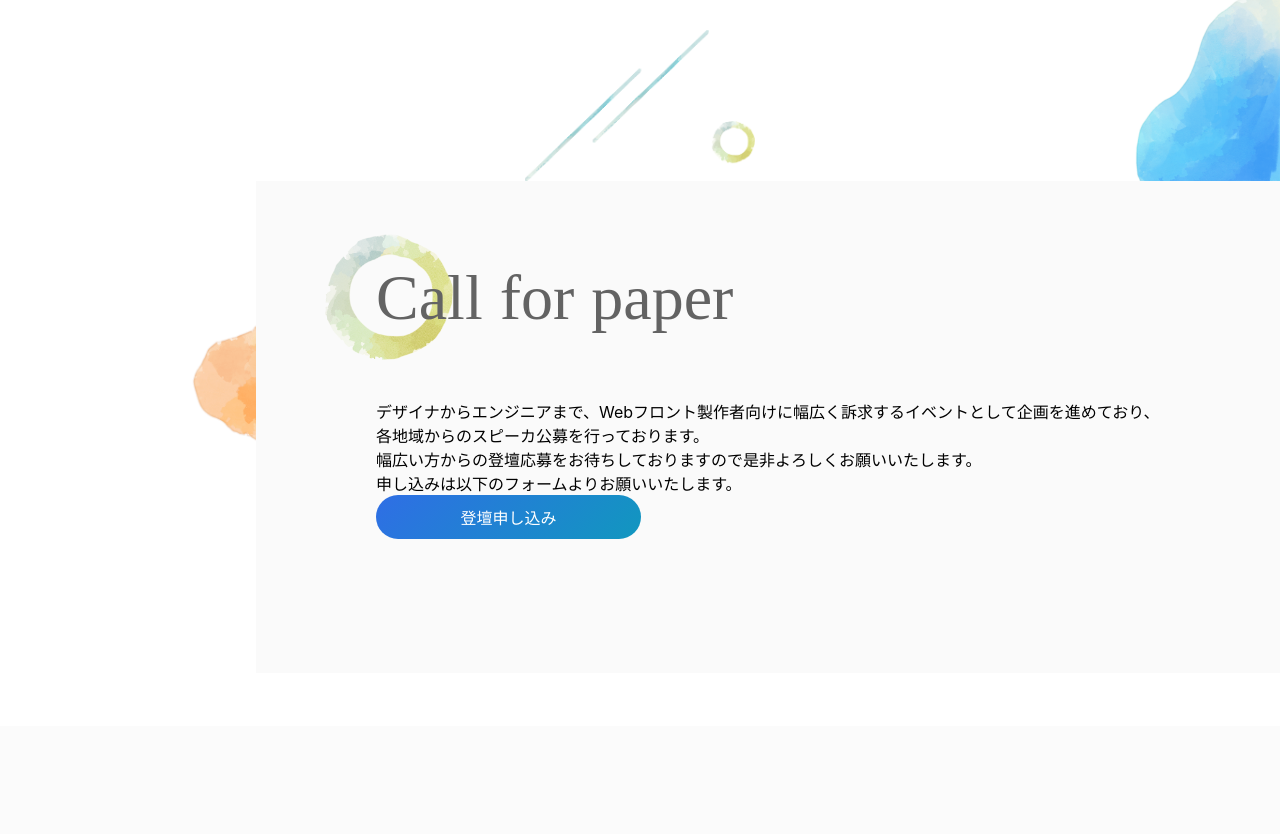
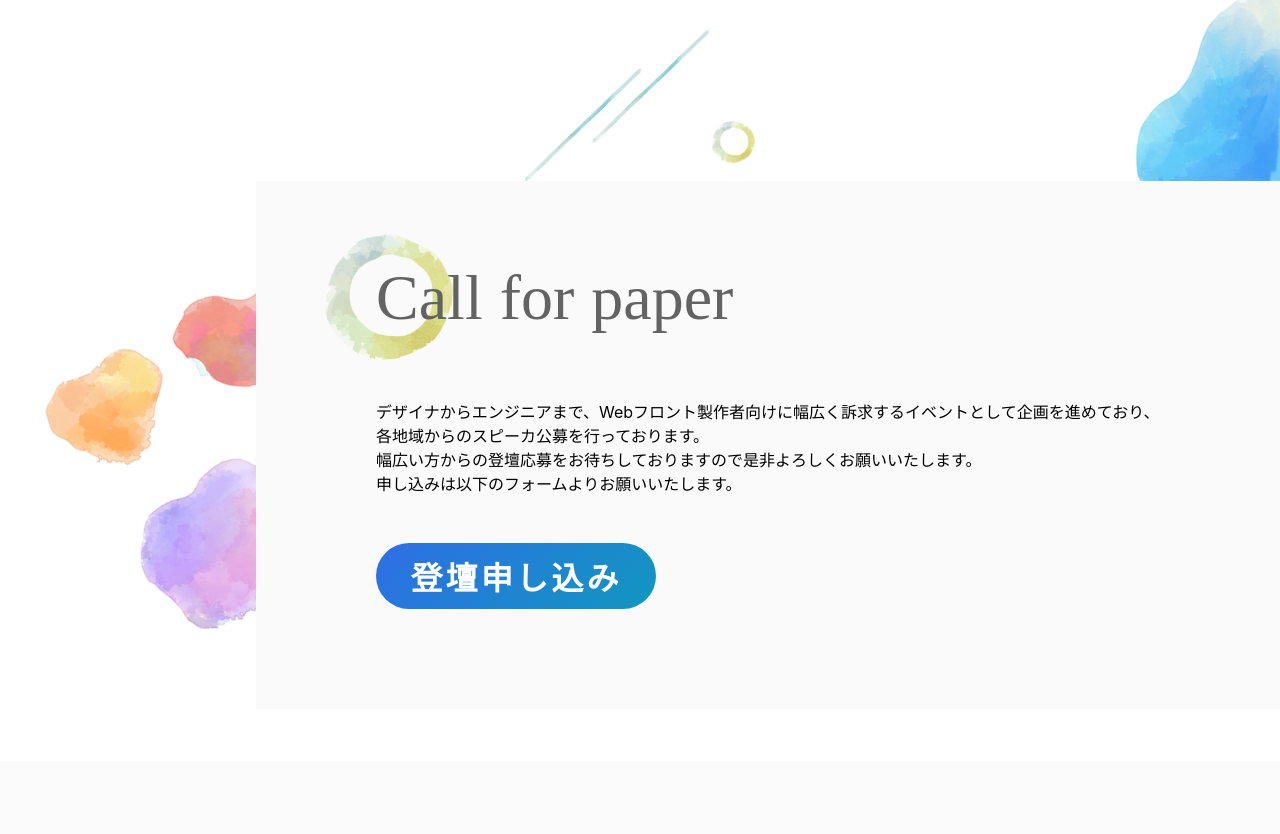
Before and after one commit to kfug/frontconf2019, a Nuxt app: page / in a window 1280 px wide. Shown: the part 1584-2418 px from the top of the page. Built offline with nearby package versions, Linux system fonts and the light colour scheme.

Commit message:
wantspeaker　SP調整

```diff
--- a/assets/scss/library/_mixin.scss
+++ b/assets/scss/library/_mixin.scss
@@ -89,21 +89,28 @@
 @mixin c-btn {
   display: inline-block;
   border-radius: 9999px;
-  padding: 10px 8px;
+  margin-bottom: 20px;
+  padding: 10px 20px;
   min-width: 220px;
-  margin-left: 18px;
-  margin-bottom: 50px;
+  max-width: 100%;
   text-decoration: none;
   text-align: center;
+  font-size: 1.8rem;
+  font-weight: bold;
   color: white;
-  font-weight: bold;
   position: relative;
-  overflow: hidden;
   background: $clr_bgGradation;
-  transition: all 0.65s ease;
+  opacity: 1;
+  transition: all .3s ease;
+
+  &:hover {
+    opacity: .5;
+    transition: all .3s ease;
+  }
+
   @include desktop {
-    min-width: 265px;
-    margin-left: 0px;
-    font-weight: normal;
+    min-width: 280px;
+    font-size: 2rem;
+    letter-spacing: .1em;
   }
 }
--- a/components/top/Wantspeaker.vue
+++ b/components/top/Wantspeaker.vue
@@ -18,14 +18,8 @@
           </div>
         </div>
       </div>
-      <div class="box"></div>
       <!--<img src="~assets/img/circle_02.png" class="circle_02" />-->
       <!--<img src="~assets/img/circle_03.png" class="circle_03" />-->
-      <div class="c-container">
-        <div class="l-wantspeaker_Box2">
-
-        </div>
-      </div>
     </div>
   </section>
 </template>
@@ -37,23 +31,40 @@
 @import "~/assets/scss/_library.scss";
 
 .p-wantSpeaker {
-  background: linear-gradient(90deg, white 0%, white 50%, $clr_readBordBg 50%, $clr_readBordBg 100%);
+  padding-top: 150px;
+  background-image: url("~assets/img/wantspeaker_bg1.png");
+  background-repeat: no-repeat;
+  background-size: 38vw;
+  background-position: 20px 0;
+
+  @include desktop {
+    padding-top: 0;
+    background: linear-gradient(90deg, white 0%, white 50%, $clr_readBordBg 50%, $clr_readBordBg 100%);
+  }
+
 
   &_back {
-    background-image: url("~assets/img/wantspeaker_bg1.png");
-    background-repeat: no-repeat;
-    background-size: contain;
-    background-position: 15vw;//調整途中
+    background: $clr_readBordBg;
+
+    @include desktop {
+      background: transparent;
+      background-image: url("~assets/img/wantspeaker_bg1.png");
+      background-repeat: no-repeat;
+      background-size: 23vw;
+      background-position: calc( 100% / 2 - 35vw) 50%;
+    }
+
 
   }
 
 
   &_content {
-    margin-left: 20%;
+    margin-left: 0;
     padding: $padding_readBordSP;
 
     background: $clr_readBordBg;
     @include desktop {
+      margin-left: 20%;
       padding: $padding_readBordPC;
     }
 
@@ -64,7 +75,7 @@
   }
 
   &_read {
-    /*line-height: 2;*/
+    margin-bottom: 3em;
   }
 
   &_btn {
```
